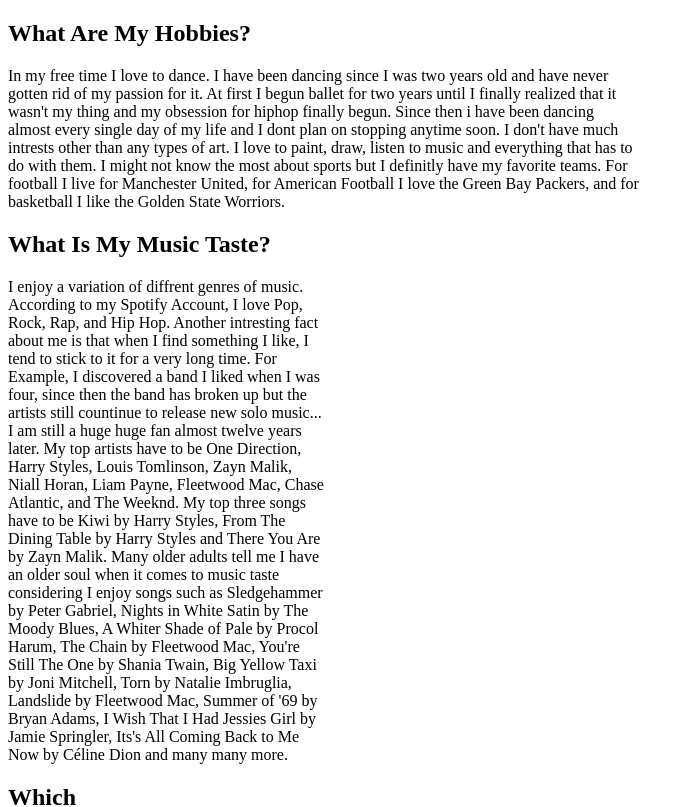
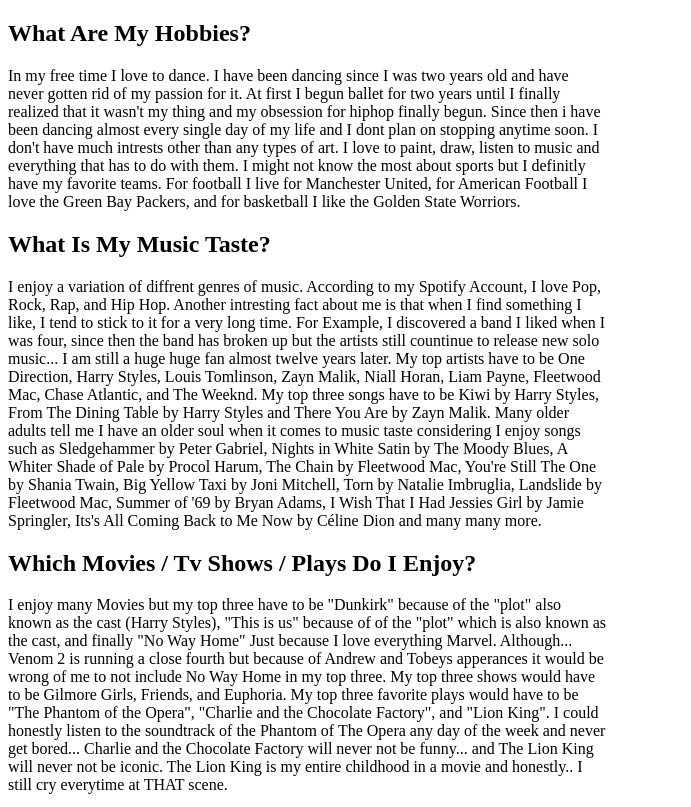
Before and after one commit to NatalieAyoub/NatalieAyoub.github.io, a plain HTML site: page index.html in a window 1280 px wide. Shown: the top 807 px of the page, without its empty margins (0-691 px from the left). Drawn offline with Linux system fonts and the light colour scheme.

Commit message:
Update index.html

```diff
--- a/index.html
+++ b/index.html
@@ -7,7 +7,7 @@
     <style>
 div
  {
-  width: 50%
+  width: 600px
 ;
 }
 </style>
@@ -20,7 +20,7 @@ div
     <style>
 div
  {
-  width: 50%
+  width: 600px
 ;
 }
 </style>
@@ -40,7 +40,7 @@ div
   <style>
 div
  {
-  width: 50%
+  width: 600px
 ;
 }
 </style>
@@ -56,7 +56,19 @@ div
 
     <p>Click <a href="https://youtu.be/eFsGA0GXB-8">here</a> to listen to my favorite song.</p>
     <p>And that was my about me! </p>
+    <style>
+div
+ {
+  width: 600px
+;
+}
+</style>
+
+<body>
+
+<div>
     <img src="GB.svg">
+
     <img src="https://www.google.com/search?q=manchester+united&source=lnms&tbm=isch&sa=X&sqi=2&pjf=1&ved=2ahUKEwjOudStnu31AhW0knIEHRIxDO8Q_AUoAXoECAIQAw&biw=1440&bih=789&dpr=2#imgrc=YVciXp4_VIyIuM.jpg">
 
 </body>
```
